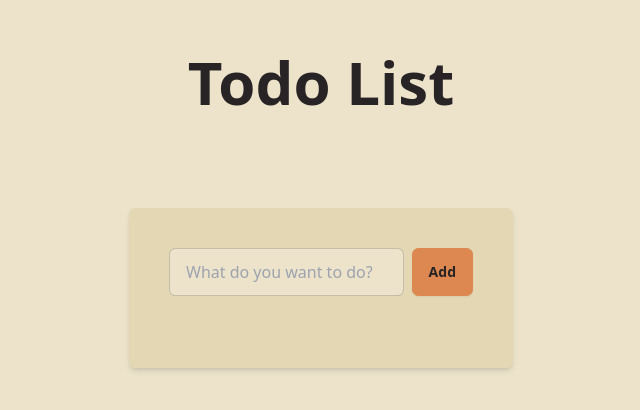
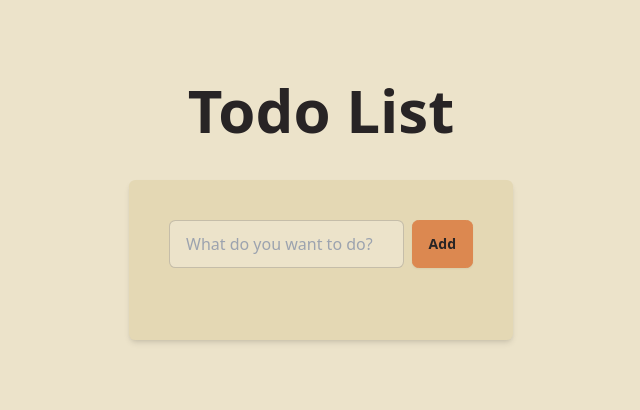
Before and after one commit to leanghok120/Todoey, a React (Vite) app: page / in a window 1280 px wide. Shown: the part 190-600 px from the top of the page, without its empty margins (319-959 px from the left). Built offline with nearby package versions, Linux system fonts and the light colour scheme.

Commit message:
Small changes in styling

```diff
--- a/src/App.jsx
+++ b/src/App.jsx
@@ -3,7 +3,7 @@ import Todo from "./Todo";
 function App() {
   return (
     <div className="h-screen flex flex-col justify-center items-center">
-      <h1 className="font-bold text-center text-6xl">Todo List</h1>
+      <h1 className="font-black text-center text-6xl">Todo List</h1>
       <Todo />
     </div>
   );
--- a/src/Todo.jsx
+++ b/src/Todo.jsx
@@ -29,7 +29,7 @@ function Todo() {
   };
 
   return (
-    <div className="rounded-box max-w-96 mt-24 bg-base-200 p-10 shadow-md">
+    <div className="rounded-box max-w-96 mt-10 bg-base-200 p-10 shadow-md">
       <div className="flex gap-2">
         <input
           type="text"
```
